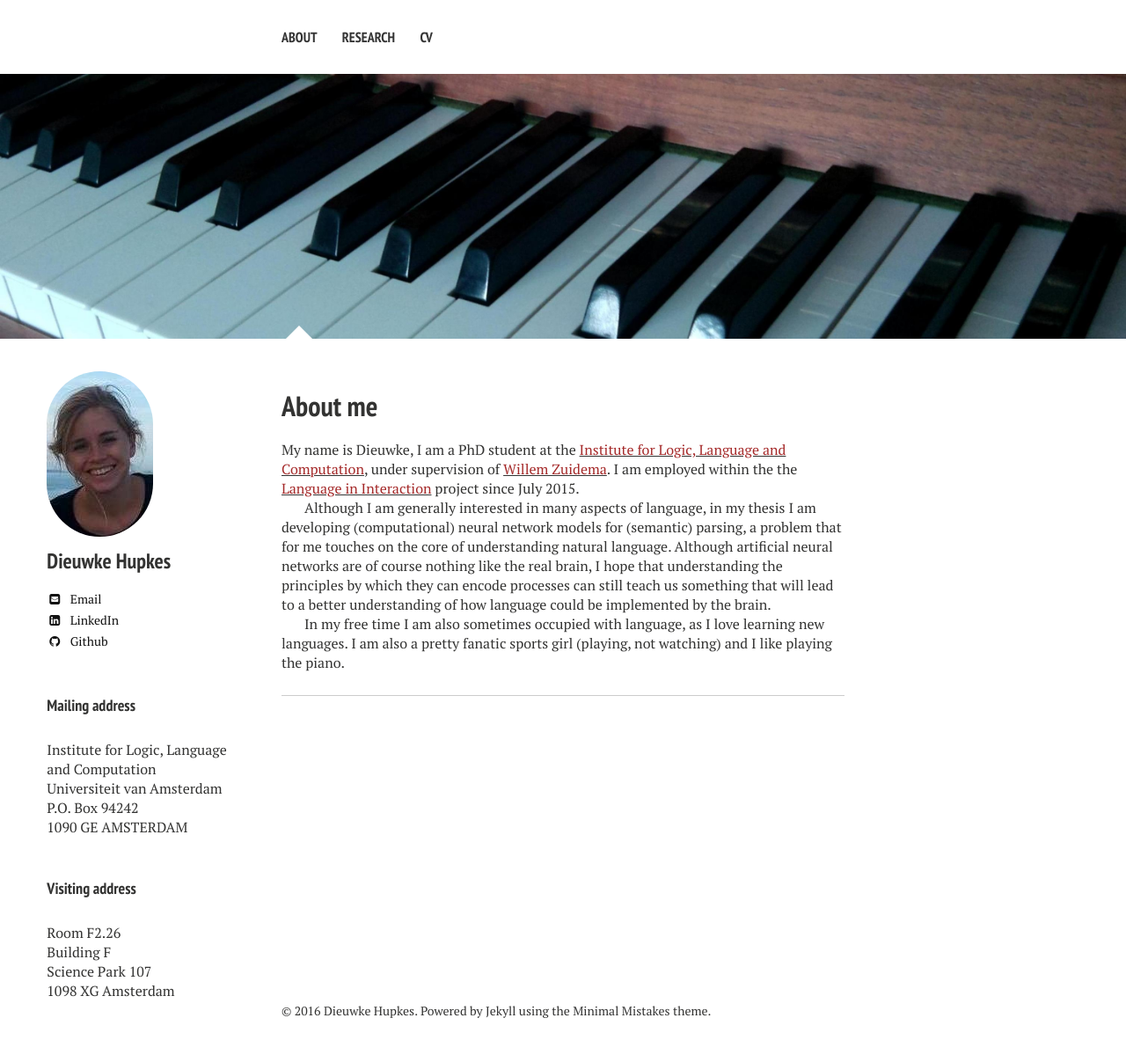
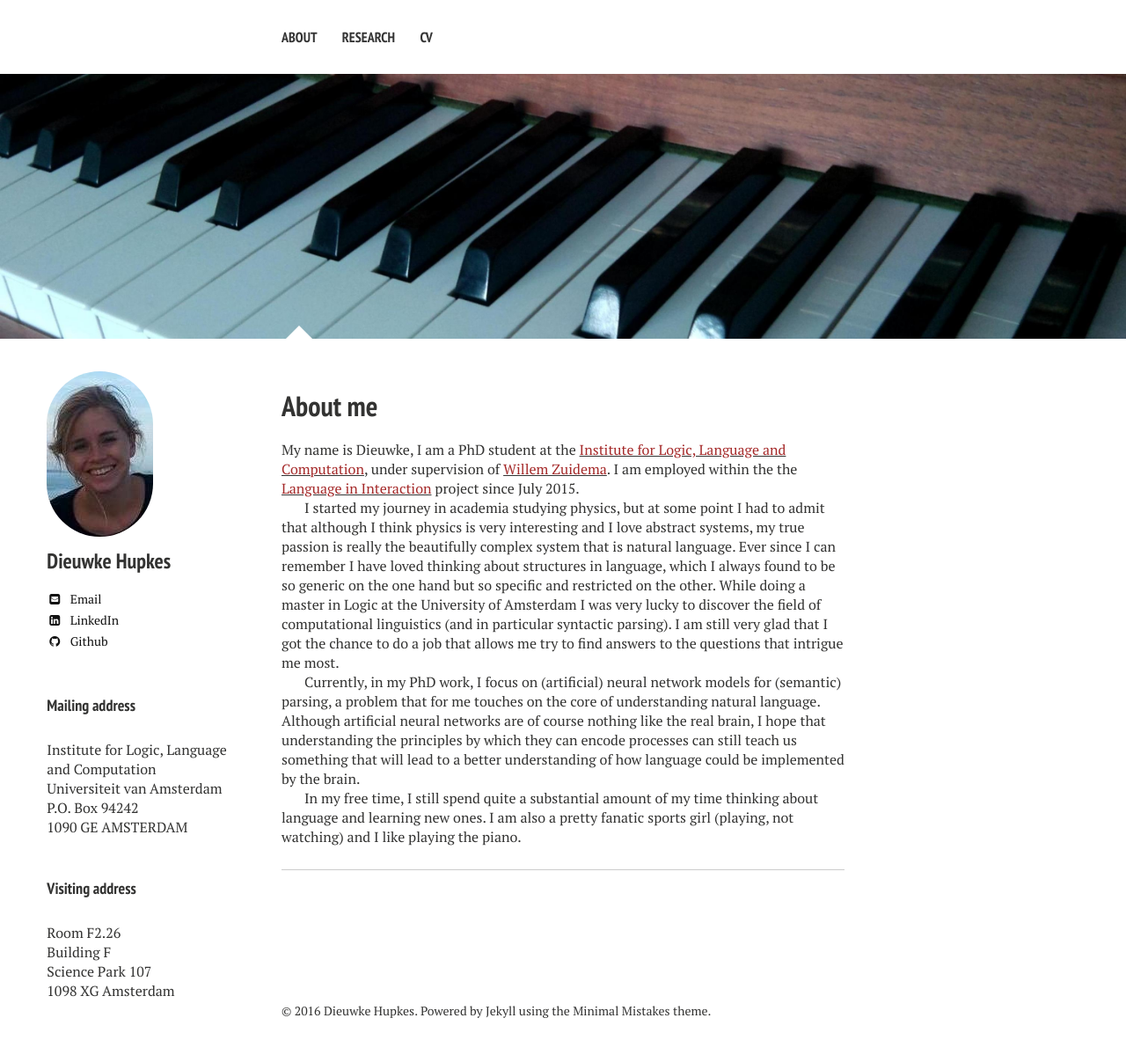
Before and after one commit to dieuwkehupkes/dieuwkehupkes.github.io, a Jekyll site: the page built from index.md, in a window 1280 px wide. Shown: the whole page at 88% size. Built offline with Jekyll 4.4.1, drawn with Linux system fonts in a browser that asks for light colours; nearby versions of some CDN libraries.

Commit message:
change text on website

```diff
--- a/index.md
+++ b/index.md
@@ -11,8 +11,13 @@ image:
 My name is Dieuwke, I am a PhD student at the <a href="http://illc.uva.nl" target="_blank"><font color="brown">Institute for Logic, Language and Computation</font></a>, under supervision of <a href="http://wzuidema.humanities.uva.nl/" target="_blank"><font color="brown">Willem Zuidema</font></a>.
 I am employed within the the <a href="https://www.languageininteraction.nl/" target="_blank"><font color="brown">Language in Interaction</font></a> project since July 2015.
 
-Although I am generally interested in many aspects of language, in my thesis I am developing (computational) neural network models for (semantic) parsing, a problem that for me touches on the core of understanding natural language.
+I started my journey in academia studying physics, but at some point I had to admit that although I think physics is very interesting and I love abstract systems, my true passion is really the beautifully complex system that is natural language.
+Ever since I can remember I have loved thinking about structures in language, which I always found to be so generic on the one hand but so specific and restricted on the other.
+While doing a master in Logic at the University of Amsterdam I was very lucky to discover the field of computational linguistics (and in particular syntactic parsing).
+I am still very glad that I got the chance to do a job that allows me try to find answers to the questions that intrigue me most.
+
+Currently, in my PhD work, I focus on (artificial) neural network models for (semantic) parsing, a problem that for me touches on the core of understanding natural language.
 Although artificial neural networks are of course nothing like the real brain, I hope that understanding the principles by which they can encode processes can still teach us something that will lead to a better understanding of how language could be implemented by the brain.
 
-In my free time I am also sometimes occupied with language, as I love learning new languages.
+In my free time, I still spend quite a substantial amount of my time thinking about language and learning new ones.
 I am also a pretty fanatic sports girl (playing, not watching) and I like playing the piano.
```
